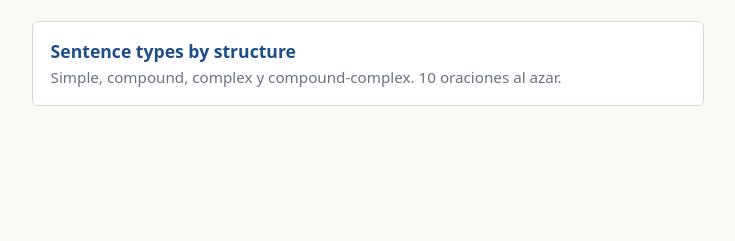
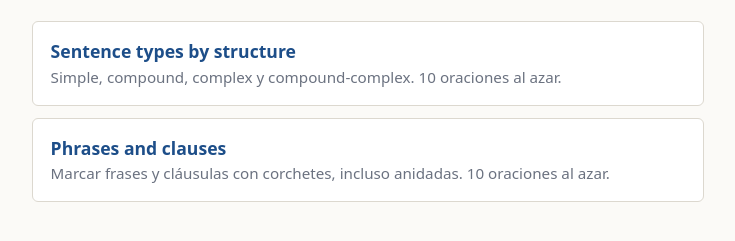
Before and after one commit to Alu96hub/Alu-ingles, a plain HTML site: page grammar/index.html in a window 1280 px wide. Shown: the part 137-378 px from the top of the page, without its empty margins (272-1007 px from the left). Drawn offline with Linux system fonts and the light colour scheme; files that its build step writes are made by us from their sources.

Commit message:
Add link for phrases and clauses section

```diff
--- a/grammar/index.html
+++ b/grammar/index.html
@@ -18,6 +18,10 @@
         <strong>Sentence types by structure</strong>
         <span>Simple, compound, complex y compound-complex. 10 oraciones al azar.</span>
       </a>
+      <a class="opcion" href="phrases-clauses/index.html">
+  <strong>Phrases and clauses</strong>
+  <span>Marcar frases y cláusulas con corchetes, incluso anidadas. 10 oraciones al azar.</span>
+</a>
     </nav>
   </main>
 </body>
```
